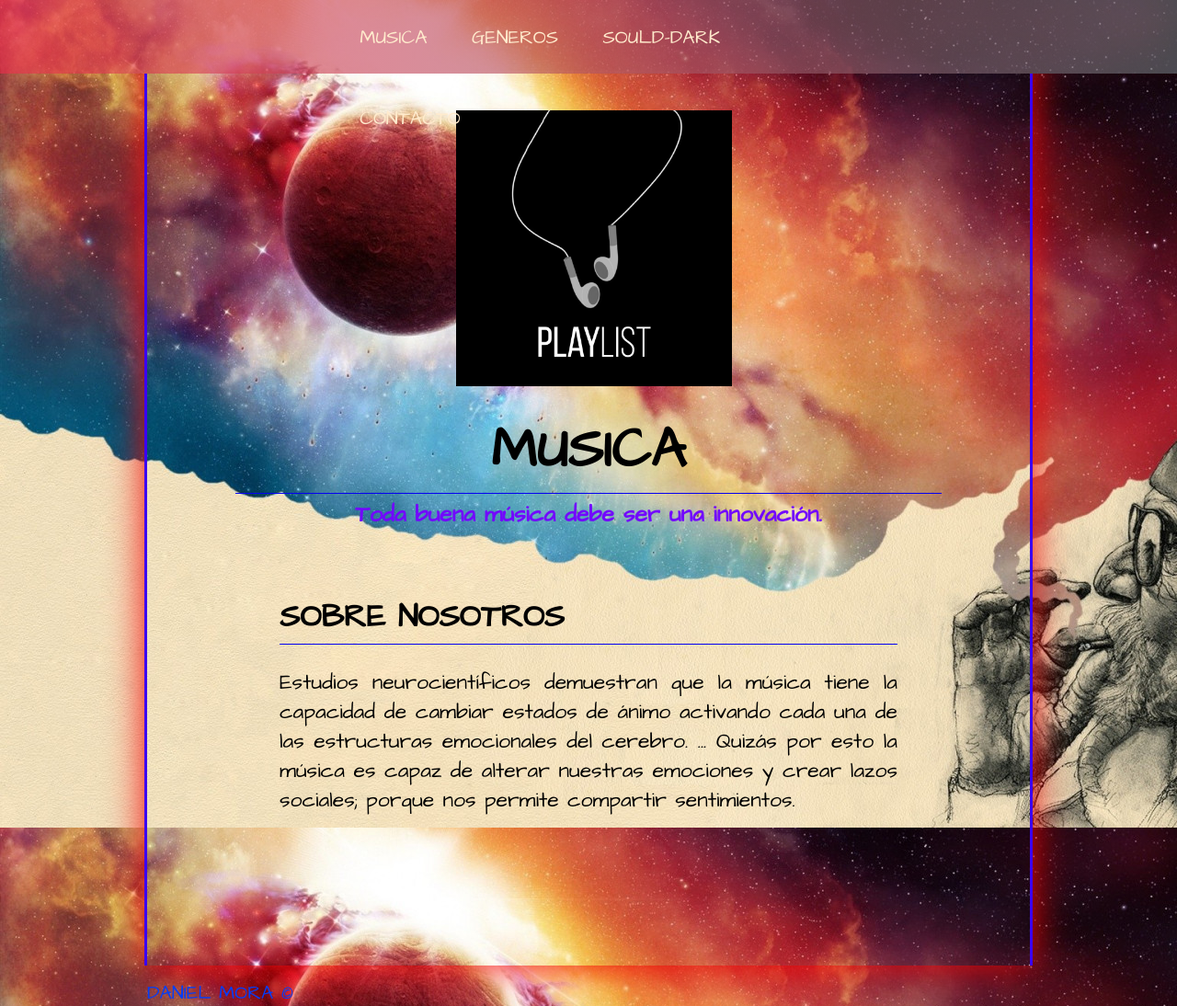
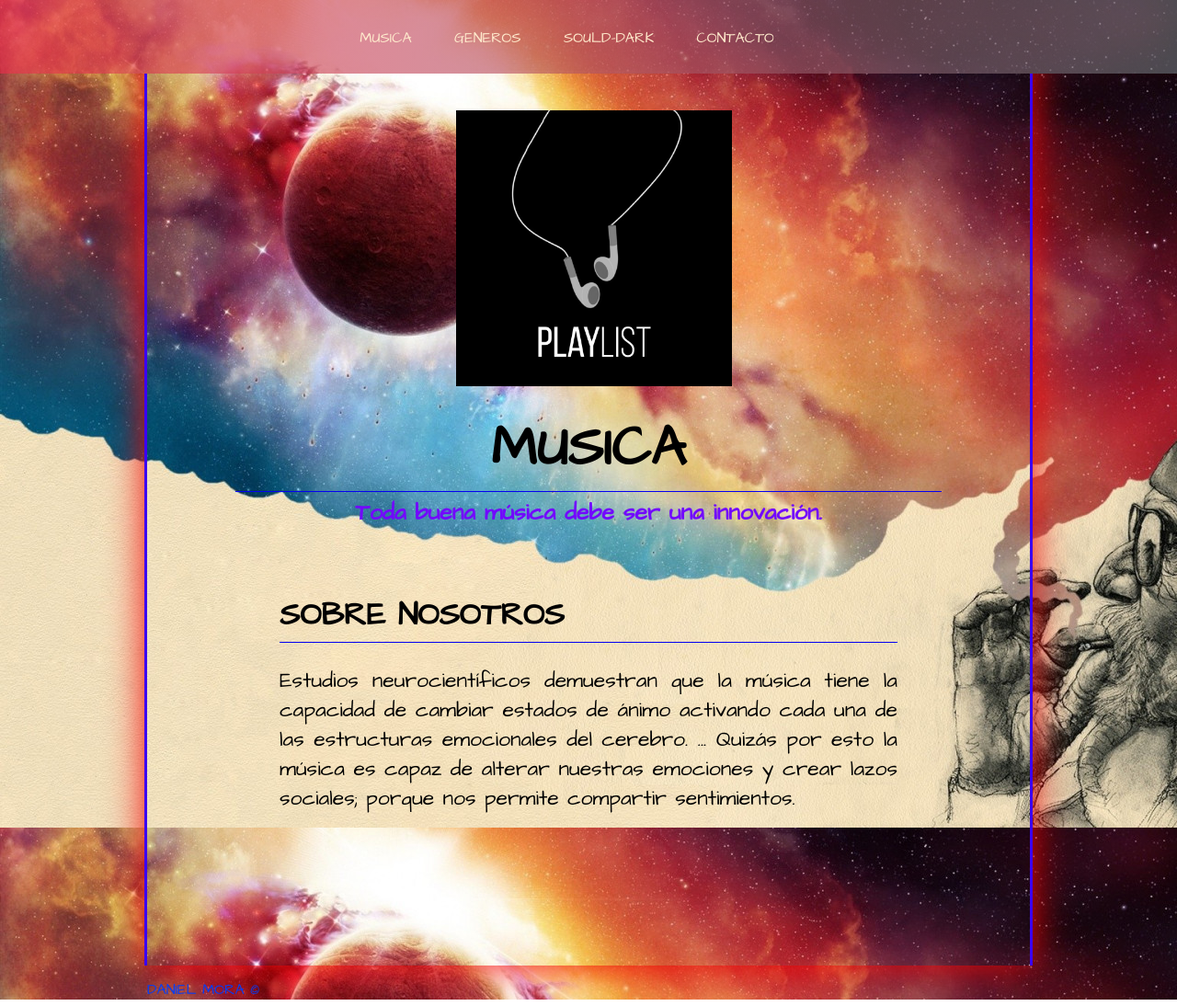
Before and after one commit to MAKADELO/html.css.js, a plain HTML site: page index.html in a window 1280 px wide. Shown: the whole page at 92% size. Drawn offline with Linux system fonts and the light colour scheme; files whose address does not match are found by name.

Commit message:
agregando cambios

```diff
--- a/css/estilo.css
+++ b/css/estilo.css
@@ -19,7 +19,7 @@
 
 body{
 	font-family: "pokemon", Helvetica;
-	font-size: 130%;
+	font-size: 100%;
 	background: url("../img/galaxy.jpg");
 	background-attachment: fixed;
 
```
